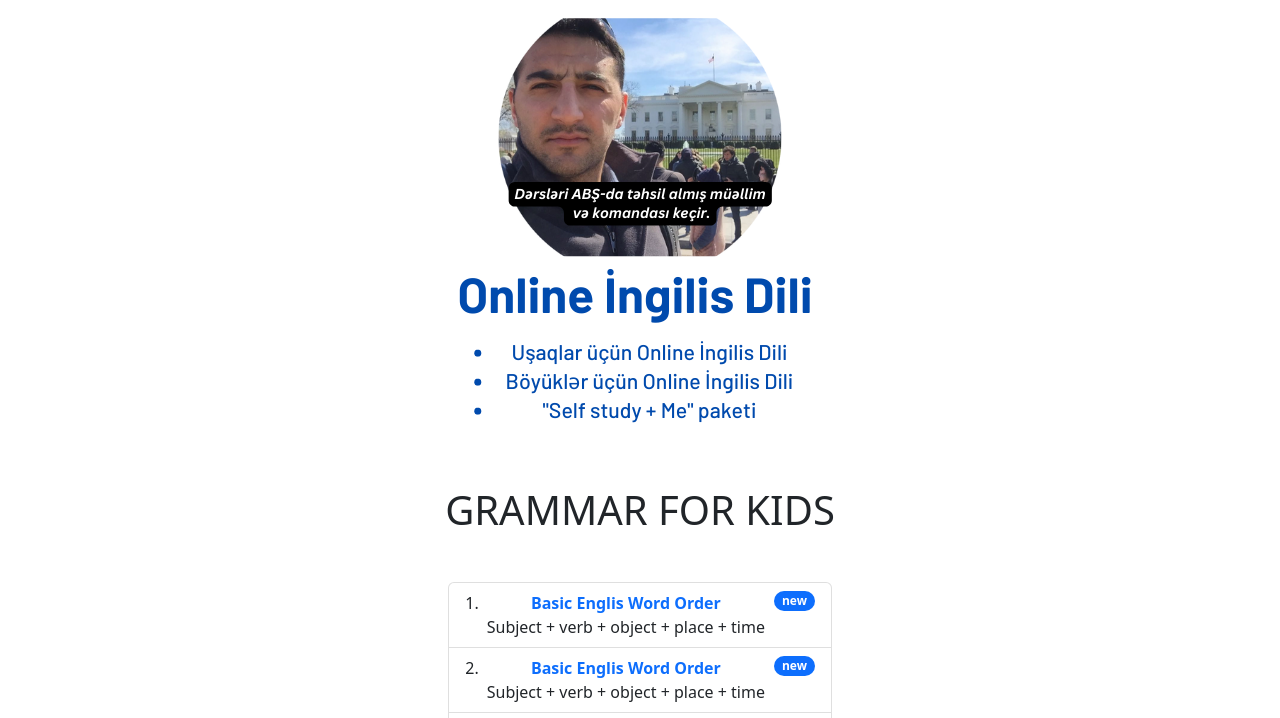
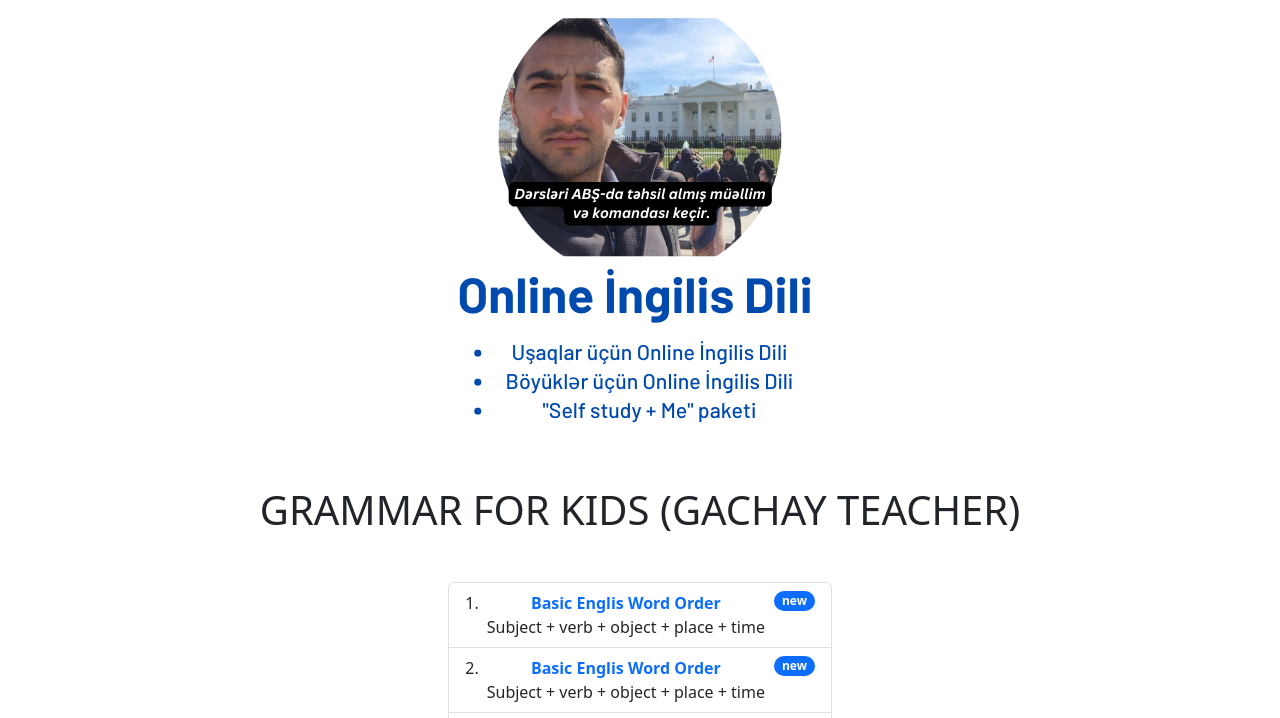
Before and after one commit to codewithgachay/englishwithgachay.com, a plain HTML site: page index.html in a window 1280 px wide. Shown: the part 70-788 px from the top of the page. Drawn offline with nearby package versions, Linux system fonts and the light colour scheme.

Commit message:
this is my first cimmit

```diff
--- a/index.html
+++ b/index.html
@@ -109,7 +109,7 @@
         />
 
         <div class="card-body text-center">
-          <h1 class="card-title">GRAMMAR FOR KIDS</h1>
+          <h1 class="card-title">GRAMMAR FOR KIDS (GACHAY TEACHER)</h1>
         </div>
         <ol class="mt-5 list-group list-group-numbered">
           <li
```
